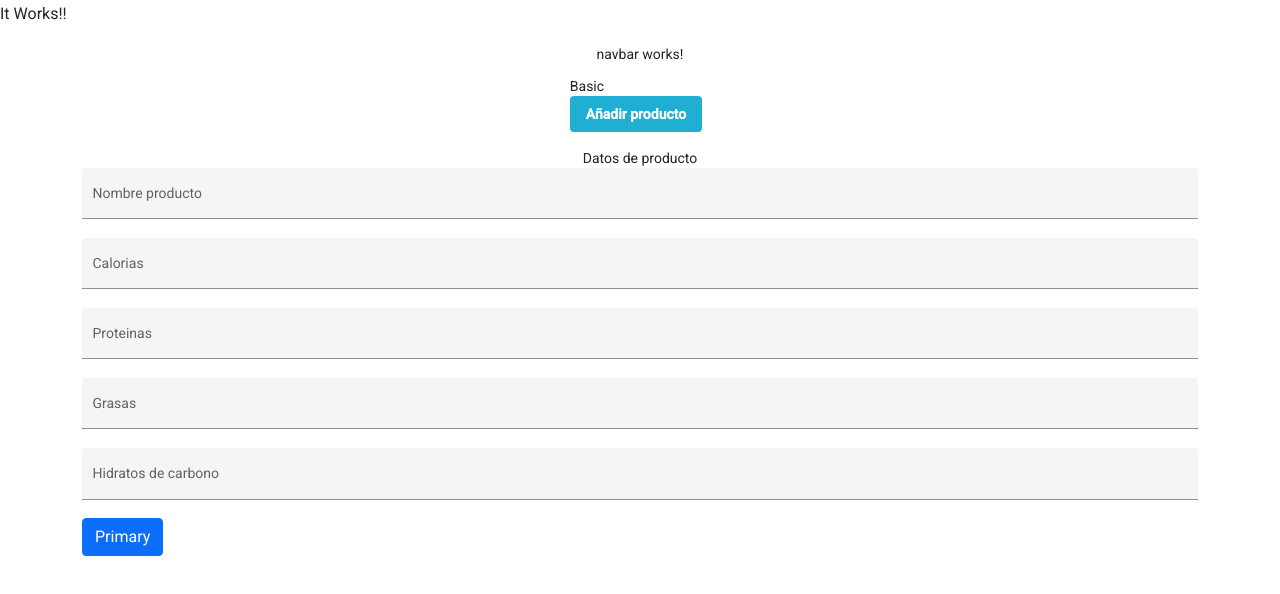
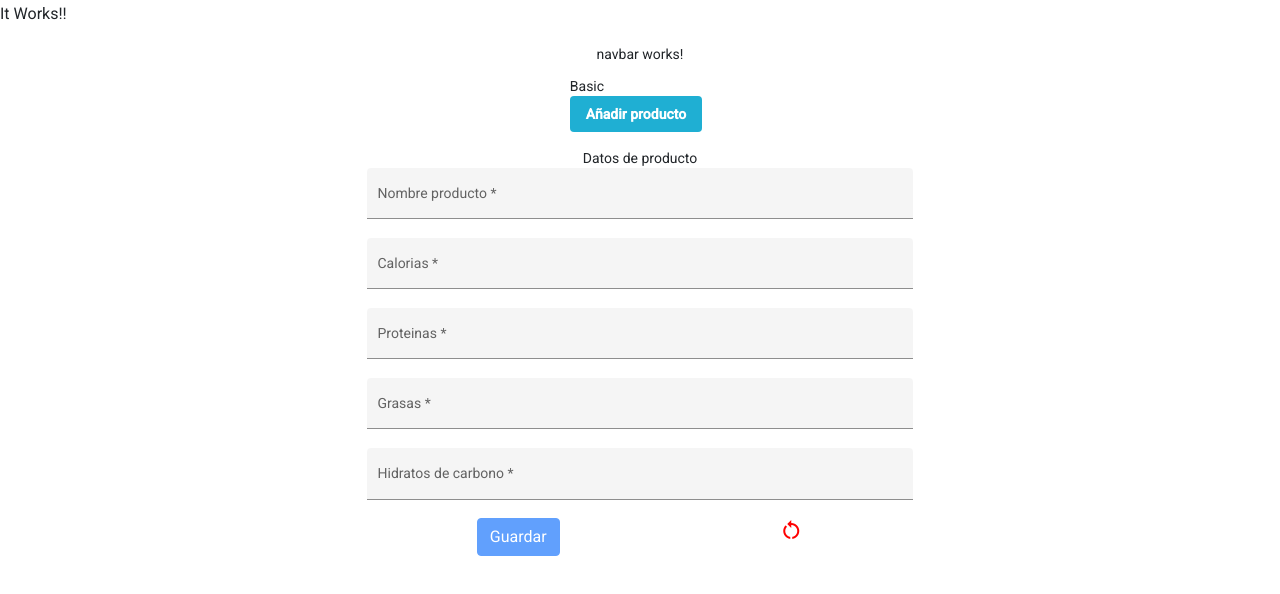
Before and after one commit to SeraPinaBarranco/NutriScore, an Angular app: page /add in a window 1280 px wide. Shown: the top 594 px of the page. Built offline with nearby package versions, Linux system fonts and the light colour scheme.

Commit message:
modelo productos

```diff
--- a/src/app/app.module.ts
+++ b/src/app/app.module.ts
@@ -4,6 +4,7 @@ import { BrowserModule } from '@angular/platform-browser';
 import { AppRoutingModule } from './app-routing.module';
 import { AppComponent } from './app.component';
 import { NavbarComponent } from './components/navbar/navbar.component';
+import { ReactiveFormsModule } from '@angular/forms';
 
 //Angular Material
 import { AngularMaterialModule } from './components/shared/angular-material/angular-material/angular-material.module';
@@ -22,7 +23,8 @@ import { FormsModule } from '@angular/forms';
     AppRoutingModule,
     AngularMaterialModule,
     BrowserAnimationsModule,
-    FormsModule
+    FormsModule,
+    ReactiveFormsModule
   ],
   providers: [],
   bootstrap: [AppComponent]
--- a/src/app/components/add-edit-producto/add-edit-producto.component.css
+++ b/src/app/components/add-edit-producto/add-edit-producto.component.css
@@ -7,3 +7,39 @@
 .example-full-width {
   width: 100%;
 }
+
+/*button{
+      margin: 10%;
+      width: 80%;
+  }*/
+
+.reset-color {
+  color: red;
+  cursor: pointer;
+}
+
+.errores {
+  display: inline-block;
+  padding: 0.4%;
+  text-align: center;
+  margin-bottom: 20px;
+  background-color: red;
+  color: white;
+  /*width: 45%;*/
+  border-radius: 3px;
+  font-weight: bold;
+}
+
+/*@media (min-width: 576px) {
+    .errores{
+      text-align: center;
+      margin-top: -15px;
+      margin-bottom: 20px;
+      background-color:red;
+      color: white;
+      width: 20%;
+      border-radius: 3px;
+      font-weight: bold;
+
+    }
+  }*/
--- a/src/app/components/add-edit-producto/add-edit-producto.component.html
+++ b/src/app/components/add-edit-producto/add-edit-producto.component.html
@@ -5,33 +5,76 @@
 </div>
 
 <div class="container">
-   <form>
+  <div class="row justify-content-center">
+    <div class="col-lg-6">
+      <form (ngSubmit)="submit()" [formGroup]="myForm">
         <mat-form-field class="example-full-width" appearance="fill">
           <mat-label>Nombre producto</mat-label>
-        <input matInput placeholder="Introduce el nombre" value="">
+          <input matInput placeholder="Introduce el nombre" value=""
+            formControlName="nombre"/>
         </mat-form-field>
+        <div class="errores" *ngIf="myForm.get('nombre')?.hasError('required') && myForm.get('nombre')?.touched"><span>Campo Requerido</span></div>
+        <div class="errores" *ngIf="myForm.controls['nombre'].hasError('maxlength')"><span>Exceso de caracteres</span></div>
 
         <mat-form-field class="example-full-width" appearance="fill">
           <mat-label>Calorias</mat-label>
-        <input type="number" matInput placeholder="Introduce las calorias" value="">
+          <input
+            type="number"
+            matInput
+            placeholder="Introduce las calorias"
+            value=""
+            formControlName="calorias"
+          />
         </mat-form-field>
+        <div class="errores" *ngIf="myForm.get('calorias')?.hasError('required') && myForm.get('calorias')?.touched"><span>Campo Requerido</span></div>
 
         <mat-form-field class="example-full-width" appearance="fill">
           <mat-label>Proteinas</mat-label>
-        <input type="number" matInput placeholder="Introduce las proteinas" value="">
+          <input
+            type="number"
+            matInput
+            placeholder="Introduce las proteinas"
+            value=""
+            formControlName="proteinas"
+          />
         </mat-form-field>
+        <div class="errores" *ngIf="myForm.get('proteinas')?.hasError('required') && myForm.get('proteinas')?.touched"><span>Campo Requerido</span></div>
 
         <mat-form-field class="example-full-width" appearance="fill">
           <mat-label>Grasas</mat-label>
-        <input type="number" matInput placeholder="Introduce las grasas" value="">
+          <input
+            type="number"
+            matInput
+            placeholder="Introduce las grasas"
+            value=""
+            formControlName="grasas"
+          />
         </mat-form-field>
+        <div class="errores" *ngIf="myForm.get('grasas')?.hasError('required') && myForm.get('grasas')?.touched"><span>Campo Requerido</span></div>
 
         <mat-form-field class="example-full-width" appearance="fill">
           <mat-label>Hidratos de carbono</mat-label>
-        <input type="number" matInput placeholder="Introduce los hidratos de carbono" value="">
+          <input
+            type="number"
+            matInput
+            placeholder="Introduce los hidratos de carbono"
+            value=""
+            formControlName="hidratos"
+          />
         </mat-form-field>
+        <div class="errores" *ngIf="myForm.get('hidratos')?.hasError('required') && myForm.get('hidratos')?.touched"><span>Campo Requerido</span></div>
 
-    <button type="success" class="btn btn-primary">Primary</button>
+        <div class="d-flex justify-content-around">
+          <button [disabled]="myForm.invalid" type="success" class="btn btn-primary btn-block">
+            Guardar
+          </button>
+          <span class="material-icons reset-color" (click)="resetearForm()"> restart_alt </span>
+        </div>
+
+
+
 
       </form>
     </div>
+  </div>
+</div>
--- a/src/app/components/add-edit-producto/add-edit-producto.component.ts
+++ b/src/app/components/add-edit-producto/add-edit-producto.component.ts
@@ -1,4 +1,6 @@
 import { Component, OnInit } from '@angular/core';
+import { FormControl, FormGroup, Validators } from '@angular/forms';
+import { Productos } from 'src/app/models/productos.model';
 
 @Component({
   selector: 'app-add-edit-producto',
@@ -6,10 +8,36 @@ import { Component, OnInit } from '@angular/core';
   styleUrls: ['./add-edit-producto.component.css']
 })
 export class AddEditProductoComponent implements OnInit {
+  myForm: FormGroup = new FormGroup({});
+  private producto: Productos = new Productos;
+
   value = 'Borrar';
-  constructor() { }
+  constructor() {
+
+  }
 
   ngOnInit(): void {
+    this.createForm();
+  }
+
+  createForm(){
+    this.myForm= new FormGroup({
+      nombre: new FormControl("",[Validators.required, Validators.maxLength(15)]),
+      calorias: new FormControl("",[Validators.required]),
+      proteinas: new FormControl("",[Validators.required]),
+      grasas: new FormControl("",[Validators.required]),
+      hidratos: new FormControl("",[Validators.required])
+
+    });
+  }
+
+  submit(){
+    datos:
+    console.log(this.myForm.controls);
+  }
+
+  resetearForm(){
+    this.createForm();
   }
 
 }
--- a/src/app/components/shared/angular-material/angular-material/angular-material.module.ts
+++ b/src/app/components/shared/angular-material/angular-material/angular-material.module.ts
@@ -4,6 +4,7 @@ import { CommonModule } from '@angular/common';
 import {MatButtonModule} from '@angular/material/button';
 import {MatInputModule} from '@angular/material/input';
 import {MatIconModule} from '@angular/material/icon';
+
 
 
 
@@ -16,6 +17,7 @@ import {MatIconModule} from '@angular/material/icon';
     MatButtonModule,
     MatInputModule,
     MatIconModule
+
   ],
   exports: [
     MatButtonModule,
--- /dev/null
+++ b/src/app/models/productos.model.ts
@@ -0,0 +1,16 @@
+export class Productos{
+
+    nombre: string;
+    calorias:number;
+    proteinas: number;
+    grasas:number;
+    hidratos:number;
+
+    constructor(){
+        this.nombre="";
+        this.calorias=0;
+        this.proteinas=0;
+        this.grasas=0;
+        this.hidratos=0;
+    }
+}
--- a/tsconfig.json
+++ b/tsconfig.json
@@ -2,6 +2,7 @@
 {
   "compileOnSave": false,
   "compilerOptions": {
+    //"strictFunctionTypes": false,
     "baseUrl": "./",
     "outDir": "./dist/out-tsc",
     "forceConsistentCasingInFileNames": true,
```
Lines whose indentation alone changed are shown as unchanged.
